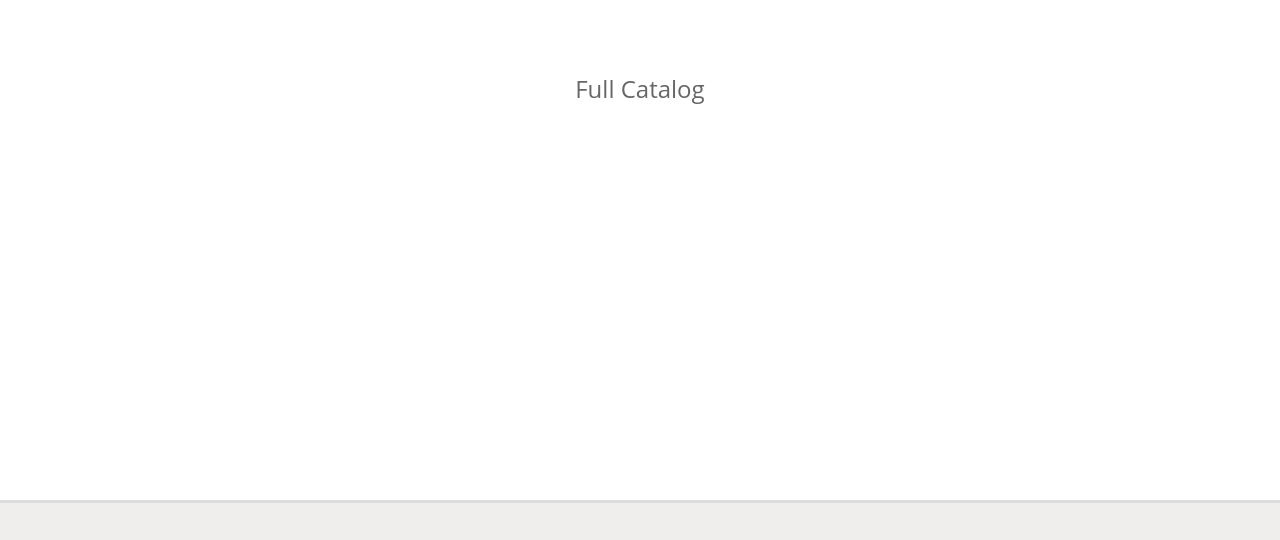
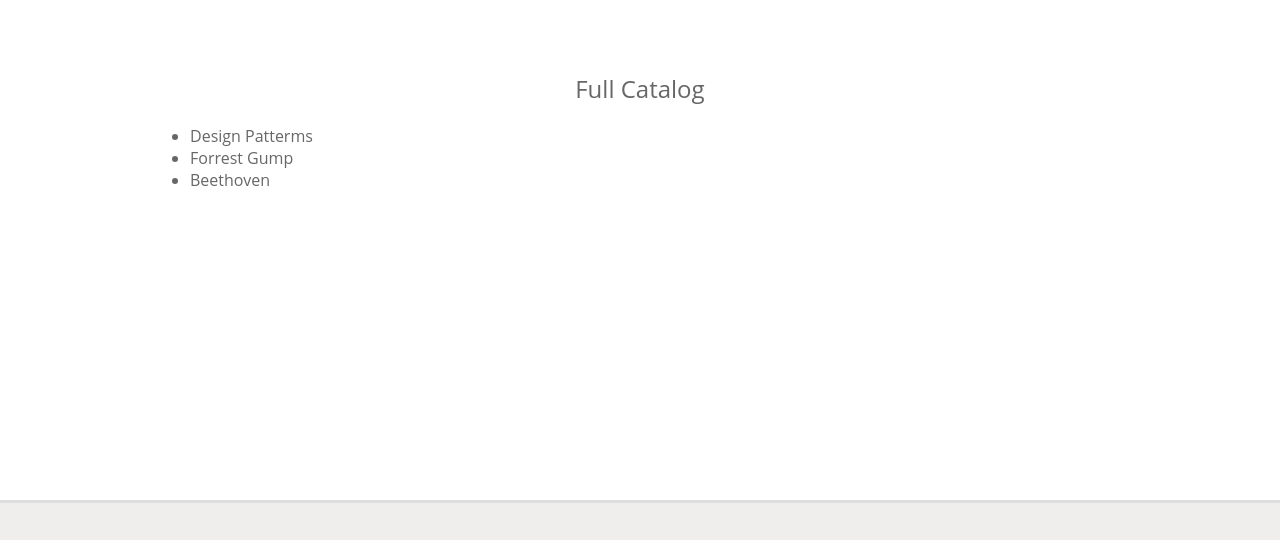
Before and after one commit to fwd-repo/php-website, a PHP site: page /catalog.php in a window 1280 px wide. Shown: the part 140-680 px from the top of the page. Run offline with PHP 8.4, Linux system fonts and the light colour scheme.

Commit message:
Create the catalog array

```diff
--- a/catalog.php
+++ b/catalog.php
@@ -1,4 +1,10 @@
 <?php
+$catalog = array(
+	"Design Patterms",
+	"Forrest Gump",
+	"Beethoven"
+);
+
 $pageTitle = "Full Catalog";
 $section = null;
 
@@ -18,8 +24,20 @@ if (isset($_GET["cat"])) {
 
 include("inc/header.php"); ?>
 
-<div class="section page">
-	<h1><?php echo $pageTitle; ?></h1>
+<div class="section catalog page">
+
+	<div class="wrapper">
+
+		<h1><?php echo $pageTitle; ?></h1>
+
+		<ul>
+			<?php foreach($catalog as $item) {
+				echo "<li>" . $item . "</li>";
+			}
+			?>
+		</ul>
+
+	</div>
 </div>
 
 <?php include("inc/footer.php"); ?>
```
